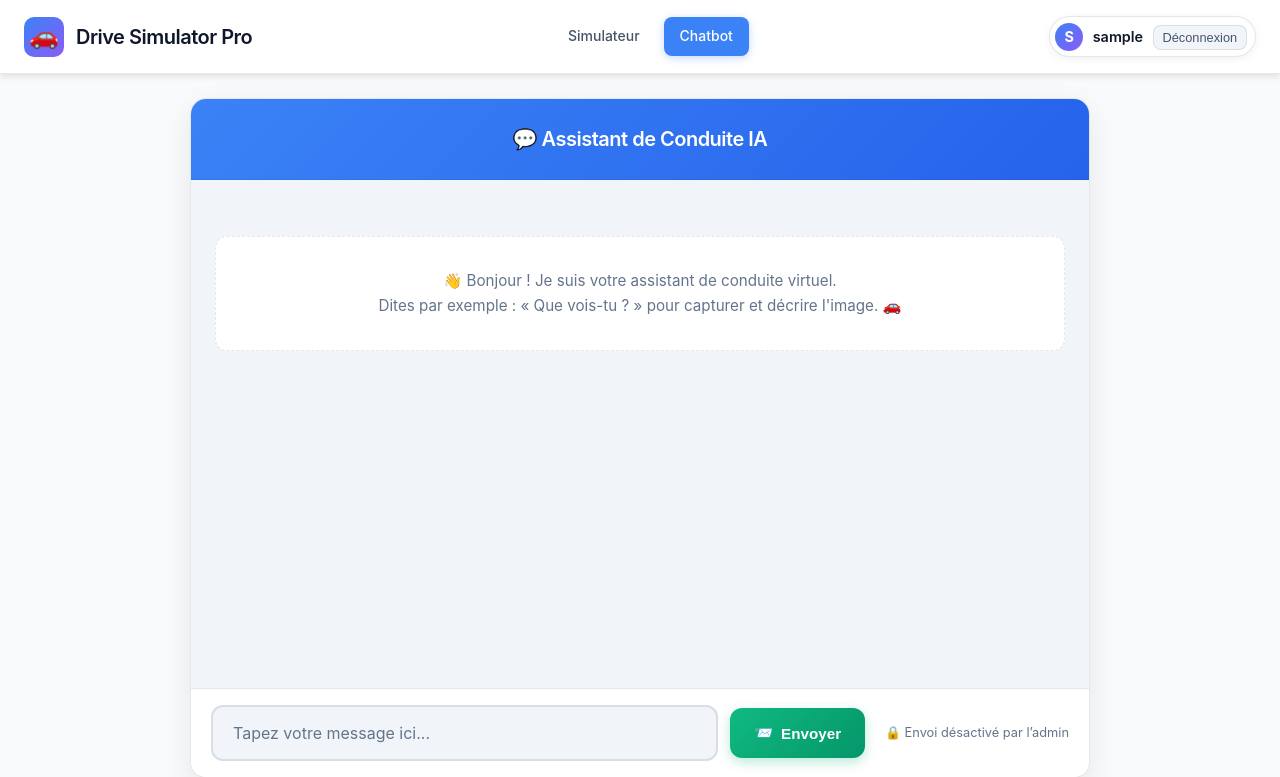
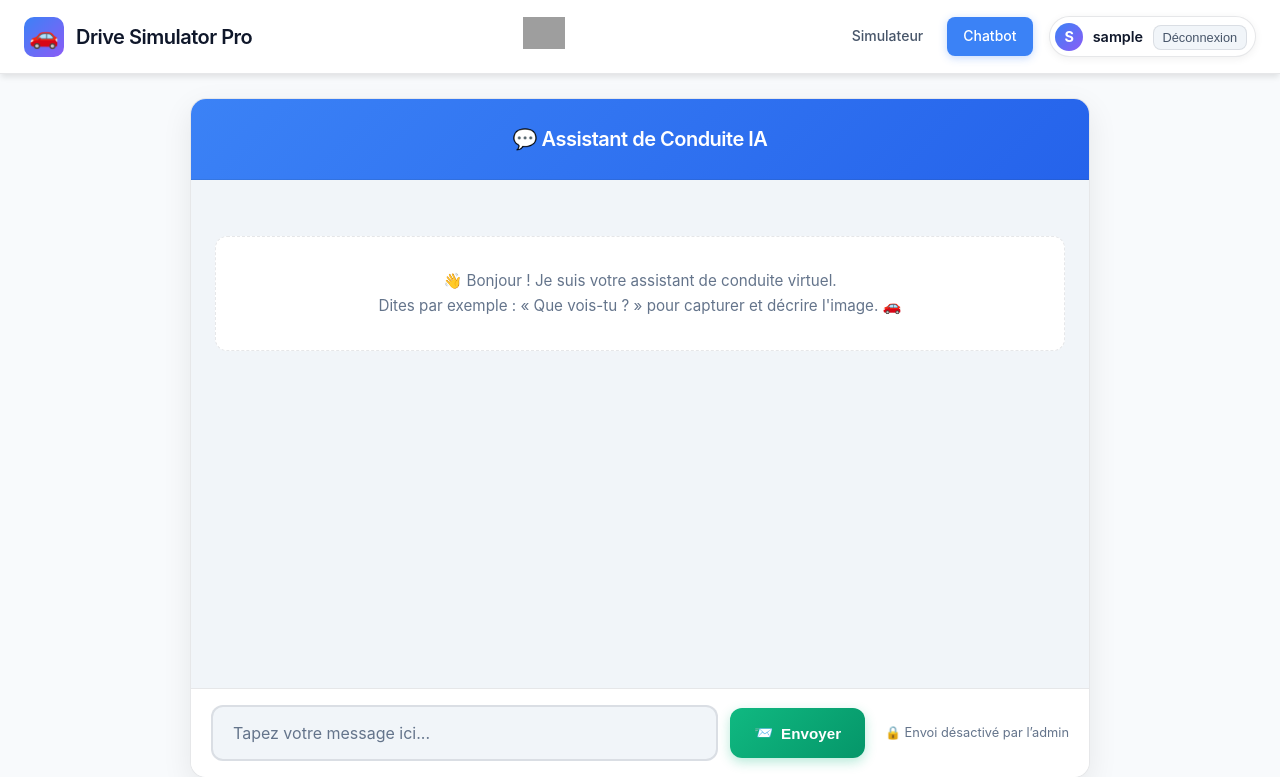
Before and after one commit to Ben-Yehoshoua/demo_car_studies, a Flask app: page /chatbot in a window 1280 px wide. Shown: the top 777 px of the page. Run offline with Flask 3, Linux system fonts and the light colour scheme; the visitor is signed in with stand-in values (Sample User, id 1); grey boxes are pictures that could not be loaded.

Commit message:
DCS-00010 : adding logo possibility on .html

```diff
--- a/raspberry/templates/chatbot.html
+++ b/raspberry/templates/chatbot.html
@@ -61,6 +61,11 @@
     .lock-btn{border:none;background:transparent;cursor:pointer;font-size:1rem;line-height:1}
     .lock-on{color:var(--danger)} .lock-off{color:var(--success)}
     .perm-hint{font-size:.8rem;color:var(--text-muted);margin-left:.5rem;display:none}
+    /* même logique que sur simulator.html */
+    .header{ display:grid; grid-template-columns:auto 1fr auto; align-items:center; }
+    .center-brand{ justify-self:center; }
+    .brand-logo{ height:32px; width:auto; }
+
   </style>
   <script>window.IS_ADMIN = {{ 'true' if is_admin else 'false' }};</script>
 </head>
@@ -69,6 +74,14 @@
   <div class="header-left">
     <div class="logo"><div class="logo-icon">🚗</div><h1>Drive Simulator Pro</h1></div>
   </div>
+
+  <!-- NOUVEAU bloc central -->
+  <div class="center-brand">
+    <img src="/static/logo.png" alt="Logo Drive Simulator Pro" class="brand-logo">
+  </div>
+
+  <!-- Regroupe onglets + chip à droite -->
+  <div class="header-right" style="display:flex;align-items:center;gap:1rem;">
     <div class="nav-tabs">
       <a href="/" class="nav-tab">Simulateur</a>
       <a href="/chatbot" class="nav-tab active">Chatbot</a>
@@ -80,6 +93,9 @@
         <span class="user-badge" style="margin-left:.25rem;font-size:.75rem;color:#fff;background:linear-gradient(135deg,#f43f5e,#ec4899);padding:.15rem .45rem;border-radius:999px;font-weight:700;">ADMIN</span>
         {% endif %}
         <form class="logout-form" method="post" action="/logout"><button class="logout-btn" type="submit">Déconnexion</button></form>
+      </div>
+    </div>
+  </div>
   </div>
 </div>
 
--- a/raspberry/templates/login.html
+++ b/raspberry/templates/login.html
@@ -104,6 +104,7 @@
       padding: 0 1.5rem 1.25rem;
       font-size: .85rem; color: var(--text-muted); text-align: center;
     }
+    .brand-logo{ height:56px; width:auto; }
   </style>
 </head>
 <body>
@@ -111,6 +112,10 @@
     <div class="header">
       <div class="logo-icon">🚗</div>
       <h1>Connexion au simulateur</h1>
+    </div>
+
+    <div class="brand" style="display:grid;place-items:center;padding:1.25rem 1.5rem 0;">
+        <img src="/static/logo.png" alt="Logo Drive Simulator Pro" class="brand-logo" style="height:56px; width:auto;">
     </div>
 
     <div id="err" class="error{{ ' show' if error else '' }}">{{ error or '' }}</div>
```
Also changed, not shown: raspberry/templates/simulator.html (+8 -1 lines). Lines whose indentation alone changed are shown as unchanged.
